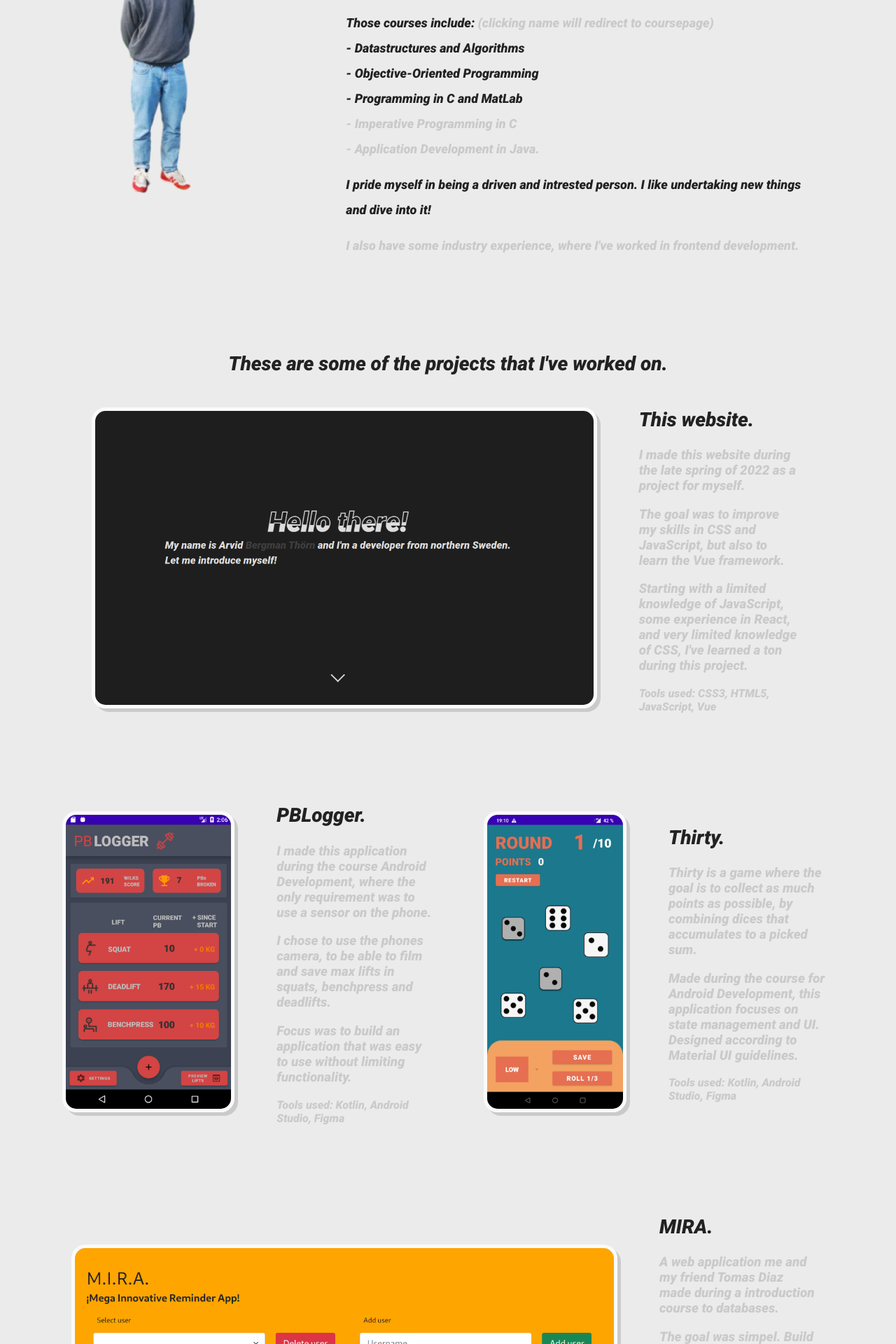
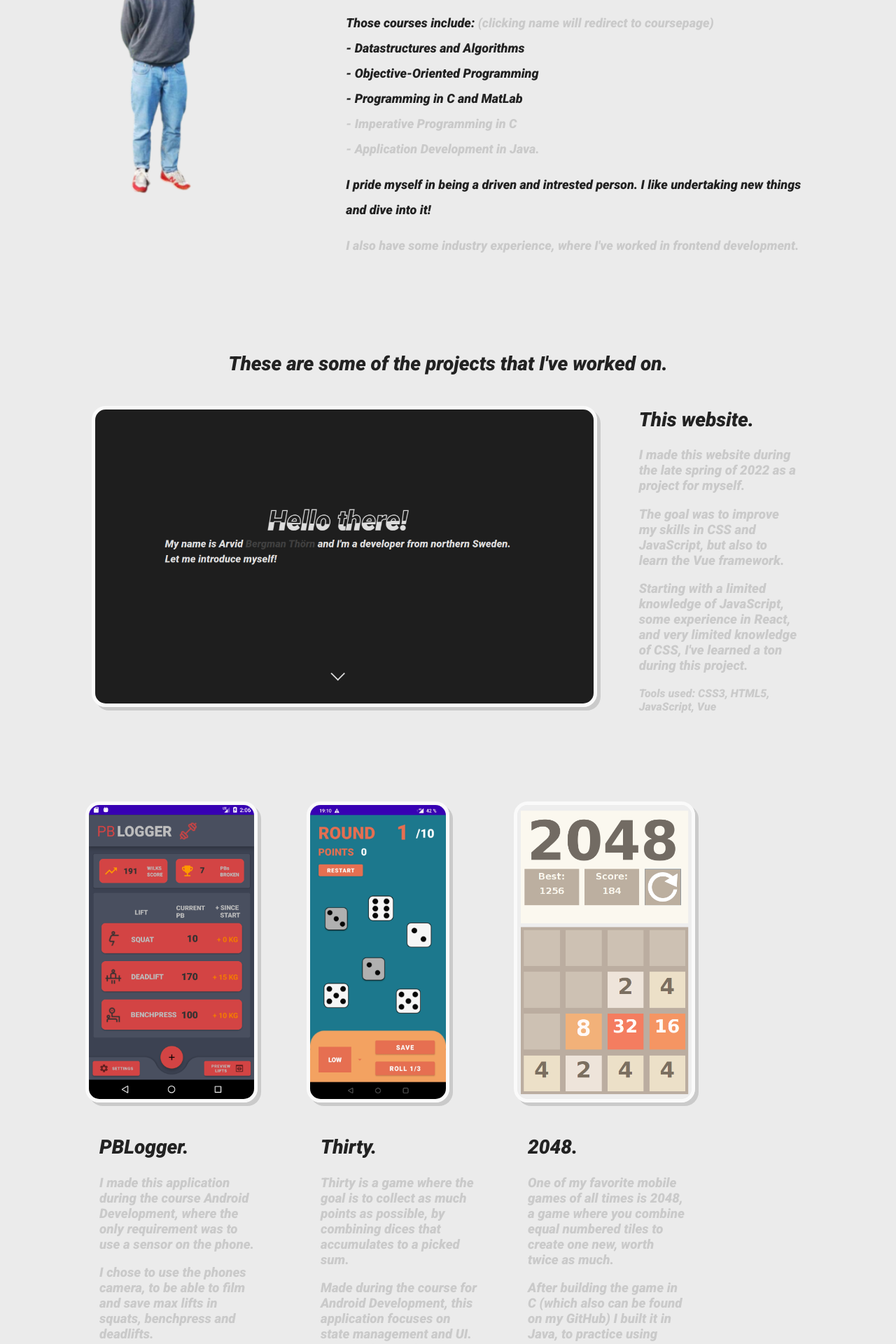
Before and after one commit to arvidbt/portfolio, a Vue app: page / in a window 1280 px wide. Shown: the part 1120-3040 px from the top of the page at 70% size. Built offline with nearby package versions, Linux system fonts and the light colour scheme; what vue-mobile-detection would draw is missing.

Commit message:
restructured

```diff
--- a/src/components/AboutPage.vue
+++ b/src/components/AboutPage.vue
@@ -23,12 +23,12 @@
             <h2 class="h2-landingpage">
 
                 Those courses include:  <span style="color: var(--accent-color); transition: all 0.3s ease-in-out;">(clicking name will redirect to coursepage)</span> <br>
-                - Datastructures and Algorithms <br>
-                - Objective-Oriented Programming<br>
-                - Programming in C and MatLab
+                - <span style="cursor: pointer" @click="linkToCourse('https://www.umu.se/utbildning/kurser/datastrukturer-och-algoritmer-c/')">Datastructures and Algorithms</span><br>
+                - <span style="cursor: pointer" @click="linkToCourse('https://www.umu.se/utbildning/kurser/objektorienterad-programmeringsmetodik/')">Objective-Oriented Programming</span><br>
+                - <span style="cursor: pointer" @click="linkToCourse('https://www.umu.se/utbildning/kurser/programmeringsteknik-med-c-och-matlab/')">Programming in C and MatLab</span>
                 <span style="color: var(--accent-color); transition: all 0.3s ease-in-out;"><br>
-                - Imperative Programming in C <br>
-                - Application Development in Java.
+                - <span style="cursor: pointer" @click="linkToCourse('https://www.umu.se/utbildning/kurser/imperativ-programmering-c/')">Imperative Programming in C</span> <br>
+                - <span style="cursor: pointer" @click="linkToCourse('https://www.umu.se/utbildning/kurser/applikationsutveckling-i-java/')">Application Development in Java.</span>
                 </span>
             </h2>
 
@@ -50,6 +50,11 @@
 <script>
 export default {
   name: 'LandingPage',
+  methods: {
+    linkToCourse(link) {
+      window.open(link, 'mywindow')
+    }
+  }
 }
 </script>
 
--- a/src/components/ProjectsPage.vue
+++ b/src/components/ProjectsPage.vue
@@ -5,8 +5,11 @@
     <div class=project-container>
 
         <!-- This websites project slot -->
-        <div class="large-project-container" @click="redirect('https://github.com/arvidbt/portfolio')">
-            <img class="img-left" src="../assets/images/port.png"/>
+        <div class="large-project-container">
+            <div style="position: relative; left: 0; top: 0;">
+                <img @click="redirect('https://github.com/arvidbt/portfolio')" class="img-left" src="../assets/images/port.png"/>
+
+                </div>
             <div class="text-container">
                 <h1 class="h1-projects">This website.</h1>
                 <h3 class="h3-projects">I made this website during the late spring of 2022 as a project for myself.</h3>
@@ -18,8 +21,8 @@
 
         <div class="inner-project-container">
 
-            <div class="small-project-left" @click="redirect('https://github.com/arvidbt/PBLogger')">
-                <img class="img-left" src="../assets/images/homescreen.png"/>
+            <div class="small-project-left">
+                <img @click="redirect('https://github.com/arvidbt/PBLogger')" class="img-left" src="../assets/images/homescreen.png"/>
                 <div class="text-container">
                     <h1 class="h1-projects">PBLogger.</h1>
                     <h3 class="h3-projects">I made this application during the course Android Development, where the only requirement was to use a sensor on the phone.</h3>
@@ -35,6 +38,16 @@
                     <h3 class="h3-projects">Thirty is a game where the goal is to collect as much points as possible, by combining dices that accumulates to a picked sum.</h3>
                     <h3 class="h3-projects">Made during the course for Android Development, this application focuses on state management and UI. Designed according to Material UI guidelines.</h3>
                     <p class="p-projects">Tools used: Kotlin, Android Studio, Figma</p>
+                </div>
+            </div>
+            <div class="small-project-right">
+                <img @click="redirect('https://github.com/arvidbt/2048')" class="img-left" src="../assets/images/2048.png"/>
+                <div class="text-container">
+                <h1 class="h1-projects">2048.</h1>
+                <h3 class="h3-projects">One of my favorite mobile games of all times is 2048, a game where you combine equal numbered tiles to create one new, worth twice as much. </h3>
+                <h3 class="h3-projects">After building the game in C (which also can be found on my GitHub) I built it in Java, to practice using Swing.</h3>
+                <h3 class="h3-projects">Arguably, the game is not very pretty - both UI and codewise - but this was my first big solo project.</h3>
+                <p class="p-projects">Tools used: Java, Swing, C (first made in C.. for some reason..)</p>
                 </div>
             </div>
         </div>
@@ -60,16 +73,7 @@
         </div>
 
         <div class="inner-project-container">
-            <div class="small-project-right" @click="redirect('https://github.com/arvidbt/2048')">
-                <img class="img-left" src="../assets/images/2048.png"/>
-                <div class="text-container">
-                <h1 class="h1-projects">2048.</h1>
-                <h3 class="h3-projects">One of my favorite mobile games of all times is 2048, a game where you combine equal numbered tiles to create one new, worth twice as much. </h3>
-                <h3 class="h3-projects">After building the game in C (which also can be found on my GitHub) I built it in Java, to practice using Swing.</h3>
-                <h3 class="h3-projects">Arguably, the game is not very pretty - both UI and codewise - but this was my first big solo project.</h3>
-                <p class="p-projects">Tools used: Java, Swing, C</p>
-                </div>
-            </div>
+
         </div>
     </div>
 </template>
@@ -162,11 +166,12 @@ export default {
 }
 
 .small-project-left, .small-project-right {
-    display: flex;
+    /* display: flex; */
+
     border-radius: 30px;
     /* background-color:  var(--background-color-secondary); */
-    justify-content: center;
-    align-items: center;
+    /* justify-content: center;
+    align-items: center; */
     /* box-shadow: 5px 5px var(--accent-color); */
 }
 
@@ -178,7 +183,6 @@ export default {
 .small-project-left:hover, .small-project-right:hover, .large-project-container:hover {
     /* background-color: var(--accent-color); */
     color: var(--text-primary-color);
-    cursor: pointer;
     transition: 0.3s all ease-in-out;
     opacity: 1;
 }
@@ -221,6 +225,7 @@ export default {
 
 .img-left {
     border-radius: 20px;
+    cursor: pointer;
     margin-right: 20px;
     margin-left: 20px;
     margin-top: 20px;
```
